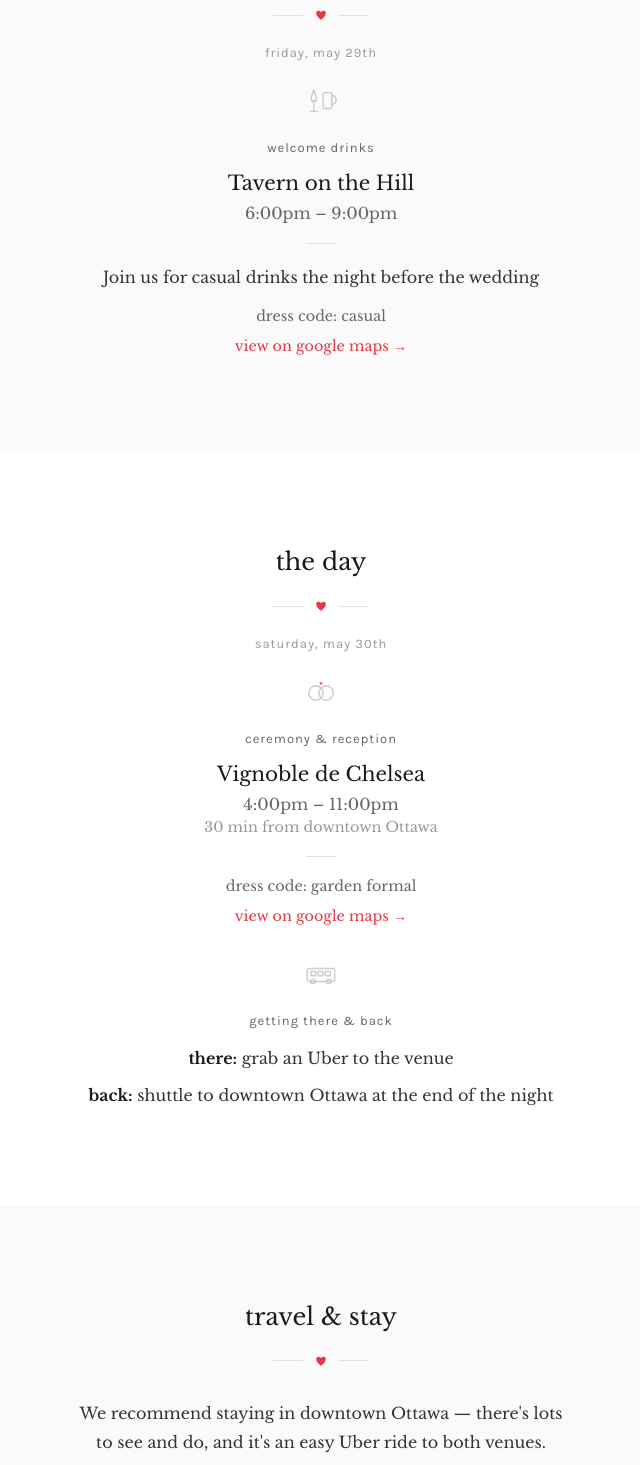
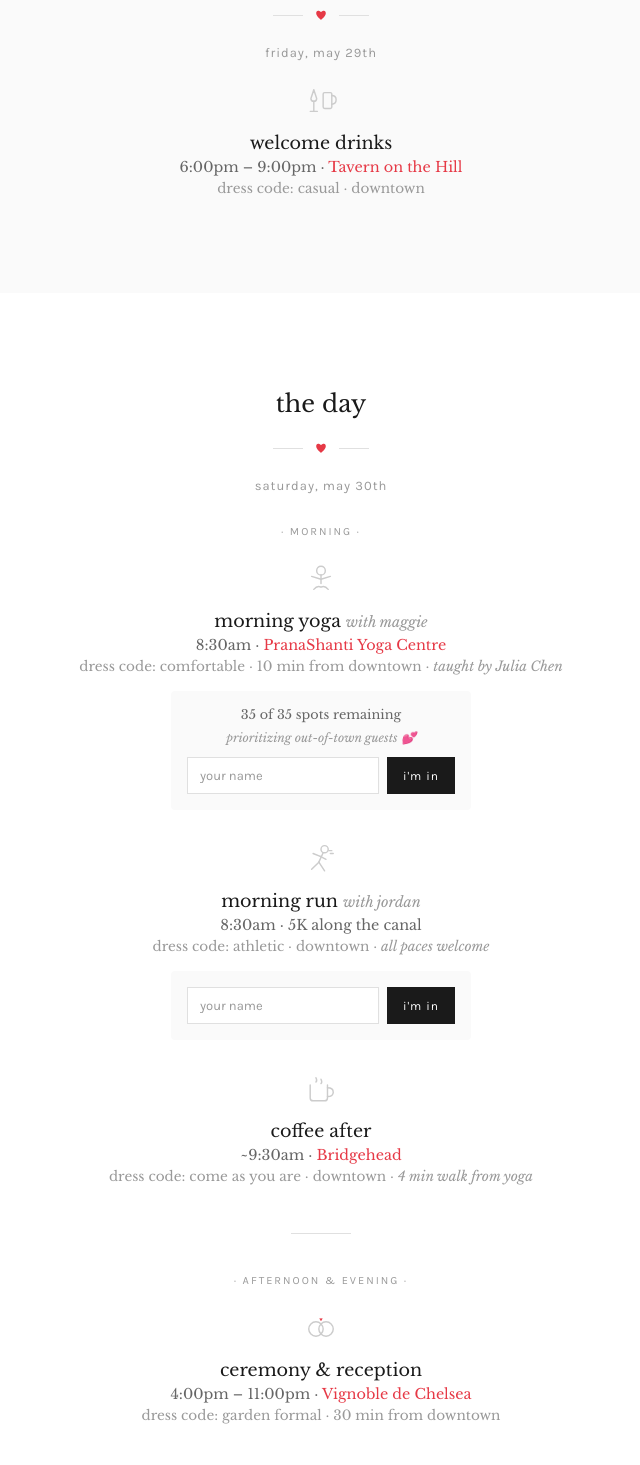
Before and after one commit to maggiejzhu-2026/weddingsite, a React (Vite) app: page / in a window 1280 px wide. Shown: the part 940-2405 px from the top of the page, without its empty margins (319-959 px from the left). Built offline with nearby package versions, Linux system fonts and the light colour scheme.

Commit message:
Update App.jsx

```diff
--- a/src/App.jsx
+++ b/src/App.jsx
@@ -11,6 +11,26 @@ export default function WeddingWebsite() {
   });
   const [submitted, setSubmitted] = useState(false);
   const [activeSection, setActiveSection] = useState('home');
+
+  // Yoga RSVP state
+  const [yogaRsvp, setYogaRsvp] = useState({ name: '' });
+  const [yogaSubmitted, setYogaSubmitted] = useState(false);
+  const [yogaSlotsRemaining, setYogaSlotsRemaining] = useState(35);
+
+  const handleYogaRsvp = (e) => {
+    e.preventDefault();
+    setYogaSlotsRemaining(prev => Math.max(0, prev - 1));
+    setYogaSubmitted(true);
+  };
+
+  // Running RSVP state
+  const [runRsvp, setRunRsvp] = useState({ name: '' });
+  const [runSubmitted, setRunSubmitted] = useState(false);
+
+  const handleRunRsvp = (e) => {
+    e.preventDefault();
+    setRunSubmitted(true);
+  };
 
   const handleRsvp = (e) => {
     e.preventDefault();
@@ -89,6 +109,50 @@ export default function WeddingWebsite() {
     </svg>
   );
 
+  const YogaIcon = () => (
+    <svg width="36" height="36" viewBox="0 0 50 50" fill="none" stroke="#ccc" strokeWidth="2" strokeLinecap="round" strokeLinejoin="round">
+      {/* Person in lotus pose */}
+      <circle cx="25" cy="12" r="6" />
+      {/* Body */}
+      <path d="M25 18 L25 30" />
+      {/* Crossed legs */}
+      <path d="M15 38 Q20 32 25 35 Q30 32 35 38" />
+      {/* Arms out */}
+      <path d="M25 24 L12 20" />
+      <path d="M25 24 L38 20" />
+    </svg>
+  );
+
+  const CoffeeIcon = () => (
+    <svg width="36" height="36" viewBox="0 0 50 50" fill="none" stroke="#ccc" strokeWidth="2" strokeLinecap="round" strokeLinejoin="round">
+      {/* Cup */}
+      <path d="M10 18 L10 36 Q10 40 14 40 L30 40 Q34 40 34 36 L34 18" />
+      {/* Handle */}
+      <path d="M34 22 Q42 22 42 28 Q42 34 34 34" />
+      {/* Steam */}
+      <path d="M18 8 Q20 12 18 14" />
+      <path d="M25 10 Q27 14 25 16" />
+    </svg>
+  );
+
+  const RunningIcon = () => (
+    <svg width="36" height="36" viewBox="0 0 50 50" fill="none" stroke="#ccc" strokeWidth="2" strokeLinecap="round" strokeLinejoin="round">
+      {/* Head */}
+      <circle cx="30" cy="10" r="5" />
+      {/* Body leaning forward */}
+      <path d="M28 15 L22 28" />
+      {/* Arms - one forward, one back */}
+      <path d="M24 20 L14 16" />
+      <path d="M24 20 L32 24" />
+      {/* Legs - running pose */}
+      <path d="M22 28 L12 38" />
+      <path d="M22 28 L30 40" />
+      {/* Motion lines */}
+      <path d="M36 12 L40 12" />
+      <path d="M38 16 L42 16" />
+    </svg>
+  );
+
   return (
     <div style={{
       fontFamily: "'Libre Baskerville', Georgia, serif",
@@ -133,6 +197,12 @@ export default function WeddingWebsite() {
 
         .couple-image:hover {
           animation: gentleSway 1s ease-in-out infinite;
+        }
+
+        .icon-wrapper {
+          display: flex;
+          justify-content: center;
+          margin-bottom: 0.75rem;
         }
 
         .nav-link {
@@ -399,37 +469,12 @@ export default function WeddingWebsite() {
           </p>
 
           <div>
-            <div style={{ marginBottom: '1rem' }}>
+            <div className="icon-wrapper">
               <DrinksIcon />
             </div>
-            <p style={{
-              fontFamily: "'Karla', sans-serif",
-              fontSize: '13px',
-              letterSpacing: '1px',
-              textTransform: 'lowercase',
-              color: '#666',
-              marginBottom: '1rem'
-            }}>
-              welcome drinks
-            </p>
-            <p style={{ fontSize: '1.25rem', marginBottom: '0.5rem' }}>Tavern on the Hill</p>
-            <p style={{ fontSize: '1rem', color: '#666' }}>6:00pm – 9:00pm</p>
-            <div className="divider" />
-            <p style={{ fontSize: '1rem', lineHeight: 1.7, color: '#333' }}>
-              Join us for casual drinks the night before the wedding
-            </p>
-            <p style={{ fontSize: '0.9rem', color: '#666', marginTop: '1rem' }}>
-              dress code: casual
-            </p>
-            <a
-              href="https://www.google.com/maps/search/?api=1&query=Tavern+on+the+Hill+Major%27s+Hill+Park+Ottawa"
-              target="_blank"
-              rel="noopener noreferrer"
-              className="venue-link"
-              style={{ fontSize: '0.9rem', display: 'inline-block', marginTop: '0.75rem' }}
-            >
-              view on google maps →
-            </a>
+            <p style={{ fontSize: '1.1rem', marginBottom: '0.25rem' }}>welcome drinks</p>
+            <p style={{ fontSize: '0.9rem', color: '#666' }}>6:00pm – 9:00pm · <a href="https://www.google.com/maps/search/?api=1&query=Tavern+on+the+Hill+Major%27s+Hill+Park+Ottawa" target="_blank" rel="noopener noreferrer" className="venue-link">Tavern on the Hill</a></p>
+            <p style={{ fontSize: '0.85rem', color: '#999', marginTop: '0.25rem' }}>dress code: casual · downtown</p>
           </div>
         </div>
       </section>
@@ -452,46 +497,154 @@ export default function WeddingWebsite() {
             letterSpacing: '1px',
             textTransform: 'lowercase',
             color: '#999',
-            marginBottom: '1.5rem'
+            marginBottom: '2rem'
           }}>
             saturday, may 30th
           </p>
 
-          <div>
-            <div style={{ marginBottom: '1rem' }}>
+          {/* Morning Activities */}
+          <div style={{ marginBottom: '3rem' }}>
+            <p style={{
+              fontFamily: "'Karla', sans-serif",
+              fontSize: '11px',
+              letterSpacing: '2px',
+              textTransform: 'uppercase',
+              color: '#999',
+              marginBottom: '1.5rem'
+            }}>
+              · morning ·
+            </p>
+
+            {/* Yoga */}
+            <div style={{ marginBottom: '2rem' }}>
+              <div className="icon-wrapper">
+                <YogaIcon />
+              </div>
+              <p style={{ fontSize: '1.1rem', marginBottom: '0.25rem' }}>morning yoga <span style={{ fontStyle: 'italic', color: '#999', fontSize: '0.9rem' }}>with maggie</span></p>
+              <p style={{ fontSize: '0.9rem', color: '#666' }}>8:30am · <a href="https://www.google.com/maps/search/?api=1&query=PranaShanti+Yoga+Centre+Ottawa" target="_blank" rel="noopener noreferrer" className="venue-link">PranaShanti Yoga Centre</a></p>
+              <p style={{ fontSize: '0.85rem', color: '#999', marginTop: '0.25rem' }}>dress code: comfortable · 10 min from downtown · <span style={{ fontStyle: 'italic' }}>taught by Julia Chen</span></p>
+
+              {/* Simple Yoga RSVP */}
+              <div style={{
+                marginTop: '1rem',
+                padding: '1rem',
+                background: '#fafafa',
+                borderRadius: '4px',
+                maxWidth: '300px',
+                margin: '1rem auto 0'
+              }}>
+                <p style={{ fontSize: '0.8rem', color: yogaSlotsRemaining <= 5 ? '#e63946' : '#666', marginBottom: '0.5rem' }}>
+                  {yogaSlotsRemaining} of 35 spots remaining
+                </p>
+                <p style={{ fontSize: '0.75rem', fontStyle: 'italic', color: '#999', marginBottom: '0.75rem' }}>
+                  prioritizing out-of-town guests 💕
+                </p>
+
+                {yogaSlotsRemaining === 0 && !yogaSubmitted ? (
+                  <p style={{ fontSize: '0.85rem', color: '#666' }}>class is full — message maggie for waitlist</p>
+                ) : !yogaSubmitted ? (
+                  <form onSubmit={handleYogaRsvp} style={{ display: 'flex', gap: '0.5rem', flexWrap: 'wrap', justifyContent: 'center' }}>
+                    <input
+                      type="text"
+                      className="input-field"
+                      placeholder="your name"
+                      value={yogaRsvp.name}
+                      onChange={(e) => setYogaRsvp({...yogaRsvp, name: e.target.value})}
+                      required
+                      style={{ flex: '1', minWidth: '120px', padding: '10px 12px', fontSize: '13px' }}
+                    />
+                    <button type="submit" className="btn-primary" style={{ padding: '10px 16px', fontSize: '12px' }}>
+                      i'm in
+                    </button>
+                  </form>
+                ) : (
+                  <p style={{ fontSize: '0.9rem', color: '#666' }}>see you on the mat ✨</p>
+                )}
+              </div>
+            </div>
+
+            {/* Running */}
+            <div style={{ marginBottom: '2rem' }}>
+              <div className="icon-wrapper">
+                <RunningIcon />
+              </div>
+              <p style={{ fontSize: '1.1rem', marginBottom: '0.25rem' }}>morning run <span style={{ fontStyle: 'italic', color: '#999', fontSize: '0.9rem' }}>with jordan</span></p>
+              <p style={{ fontSize: '0.9rem', color: '#666' }}>8:30am · 5K along the canal</p>
+              <p style={{ fontSize: '0.85rem', color: '#999', marginTop: '0.25rem' }}>dress code: athletic · downtown · <span style={{ fontStyle: 'italic' }}>all paces welcome</span></p>
+
+              {/* Simple Run RSVP */}
+              <div style={{
+                marginTop: '1rem',
+                padding: '1rem',
+                background: '#fafafa',
+                borderRadius: '4px',
+                maxWidth: '300px',
+                margin: '1rem auto 0'
+              }}>
+                {!runSubmitted ? (
+                  <form onSubmit={handleRunRsvp} style={{ display: 'flex', gap: '0.5rem', flexWrap: 'wrap', justifyContent: 'center' }}>
+                    <input
+                      type="text"
+                      className="input-field"
+                      placeholder="your name"
+                      value={runRsvp.name}
+                      onChange={(e) => setRunRsvp({...runRsvp, name: e.target.value})}
+                      required
+                      style={{ flex: '1', minWidth: '120px', padding: '10px 12px', fontSize: '13px' }}
+                    />
+                    <button type="submit" className="btn-primary" style={{ padding: '10px 16px', fontSize: '12px' }}>
+                      i'm in
+                    </button>
+                  </form>
+                ) : (
+                  <p style={{ fontSize: '0.9rem', color: '#666' }}>see you at the start line 🏃</p>
+                )}
+              </div>
+            </div>
+
+            {/* Coffee */}
+            <div>
+              <div className="icon-wrapper">
+                <CoffeeIcon />
+              </div>
+              <p style={{ fontSize: '1.1rem', marginBottom: '0.25rem' }}>coffee after</p>
+              <p style={{ fontSize: '0.9rem', color: '#666' }}>~9:30am · <a href="https://www.google.com/maps/search/?api=1&query=Bridgehead+130+Anderson+St+Ottawa" target="_blank" rel="noopener noreferrer" className="venue-link">Bridgehead</a></p>
+              <p style={{ fontSize: '0.85rem', color: '#999', marginTop: '0.25rem' }}>dress code: come as you are · downtown · <span style={{ fontStyle: 'italic' }}>4 min walk from yoga</span></p>
+            </div>
+          </div>
+
+          {/* Divider */}
+          <div style={{
+            width: '60px',
+            height: '1px',
+            background: '#e0e0e0',
+            margin: '2.5rem auto'
+          }} />
+
+          {/* Ceremony & Reception */}
+          <div style={{ marginBottom: '2rem' }}>
+            <p style={{
+              fontFamily: "'Karla', sans-serif",
+              fontSize: '11px',
+              letterSpacing: '2px',
+              textTransform: 'uppercase',
+              color: '#999',
+              marginBottom: '1.5rem'
+            }}>
+              · afternoon & evening ·
+            </p>
+
+            <div className="icon-wrapper">
               <CeremonyIcon />
             </div>
-            <p style={{
-              fontFamily: "'Karla', sans-serif",
-              fontSize: '13px',
-              letterSpacing: '1px',
-              textTransform: 'lowercase',
-              color: '#666',
-              marginBottom: '1rem'
-            }}>
-              ceremony & reception
-            </p>
-            <p style={{ fontSize: '1.25rem', marginBottom: '0.5rem' }}>Vignoble de Chelsea</p>
-            <p style={{ fontSize: '1rem', color: '#666' }}>4:00pm – 11:00pm</p>
-            <p style={{ fontSize: '0.9rem', color: '#999', marginTop: '0.25rem' }}>30 min from downtown Ottawa</p>
-            <div className="divider" />
-            <p style={{ fontSize: '0.9rem', color: '#666', marginTop: '1rem' }}>
-              dress code: garden formal
-            </p>
-            <a
-              href="https://www.google.com/maps/search/?api=1&query=Vignoble+de+Chelsea+1582+Route+105+Chelsea+Quebec"
-              target="_blank"
-              rel="noopener noreferrer"
-              className="venue-link"
-              style={{ fontSize: '0.9rem', display: 'inline-block', marginTop: '0.75rem' }}
-            >
-              view on google maps →
-            </a>
+            <p style={{ fontSize: '1.1rem', marginBottom: '0.25rem' }}>ceremony & reception</p>
+            <p style={{ fontSize: '0.9rem', color: '#666' }}>4:00pm – 11:00pm · <a href="https://www.google.com/maps/search/?api=1&query=Vignoble+de+Chelsea+1582+Route+105+Chelsea+Quebec" target="_blank" rel="noopener noreferrer" className="venue-link">Vignoble de Chelsea</a></p>
+            <p style={{ fontSize: '0.85rem', color: '#999', marginTop: '0.25rem' }}>dress code: garden formal · 30 min from downtown</p>
           </div>
 
           {/* Shuttle info */}
           <div style={{ marginTop: '2rem' }}>
-            <div style={{ marginBottom: '1rem' }}>
+            <div className="icon-wrapper">
               <ShuttleIcon />
             </div>
             <p style={{
@@ -505,7 +658,7 @@ export default function WeddingWebsite() {
               getting there & back
             </p>
             <p style={{ fontSize: '1rem', lineHeight: 1.8, color: '#333', marginBottom: '0.5rem' }}>
-              <strong style={{ color: '#1a1a1a' }}>there:</strong> grab an Uber to the venue
+              <strong style={{ color: '#1a1a1a' }}>there:</strong> drive or rideshare (Uber/Lyft)
             </p>
             <p style={{ fontSize: '1rem', lineHeight: 1.8, color: '#333' }}>
               <strong style={{ color: '#1a1a1a' }}>back:</strong> shuttle to downtown Ottawa at the end of the night
@@ -527,7 +680,7 @@ export default function WeddingWebsite() {
           </div>
 
           <p style={{ fontSize: '1rem', lineHeight: 1.8, color: '#333', marginTop: '2rem' }}>
-            We recommend staying in downtown Ottawa — there's lots to see and do, and it's an easy Uber ride to both venues.
+            We recommend staying in downtown Ottawa — there's lots to see and do, and it's an easy walk/drive to all events.
           </p>
 
           <p style={{ fontSize: '1rem', lineHeight: 1.8, color: '#333', marginTop: '1.5rem' }}>
```
